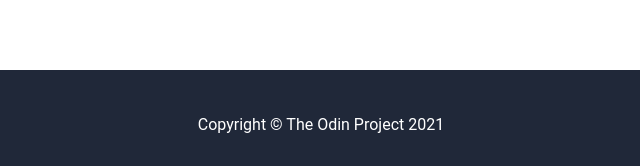
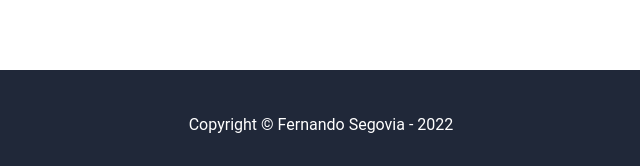
Before and after one commit to ferse/odin-landing-page, a plain HTML site: page index.html in a window 1280 px wide. Shown: the part 1755-1921 px from the top of the page, 319-959 px from the left. Drawn offline with Linux system fonts and the light colour scheme.

Commit message:
update copyright

```diff
--- a/index.html
+++ b/index.html
@@ -78,7 +78,7 @@
             </div>
         </div>
         <div class="cinco">
-            <p>Copyright &#169; The Odin Project 2021</p>
+            <p>Copyright &#169; Fernando Segovia - 2022</p>
         </div>
     </body>
 </html>
```
